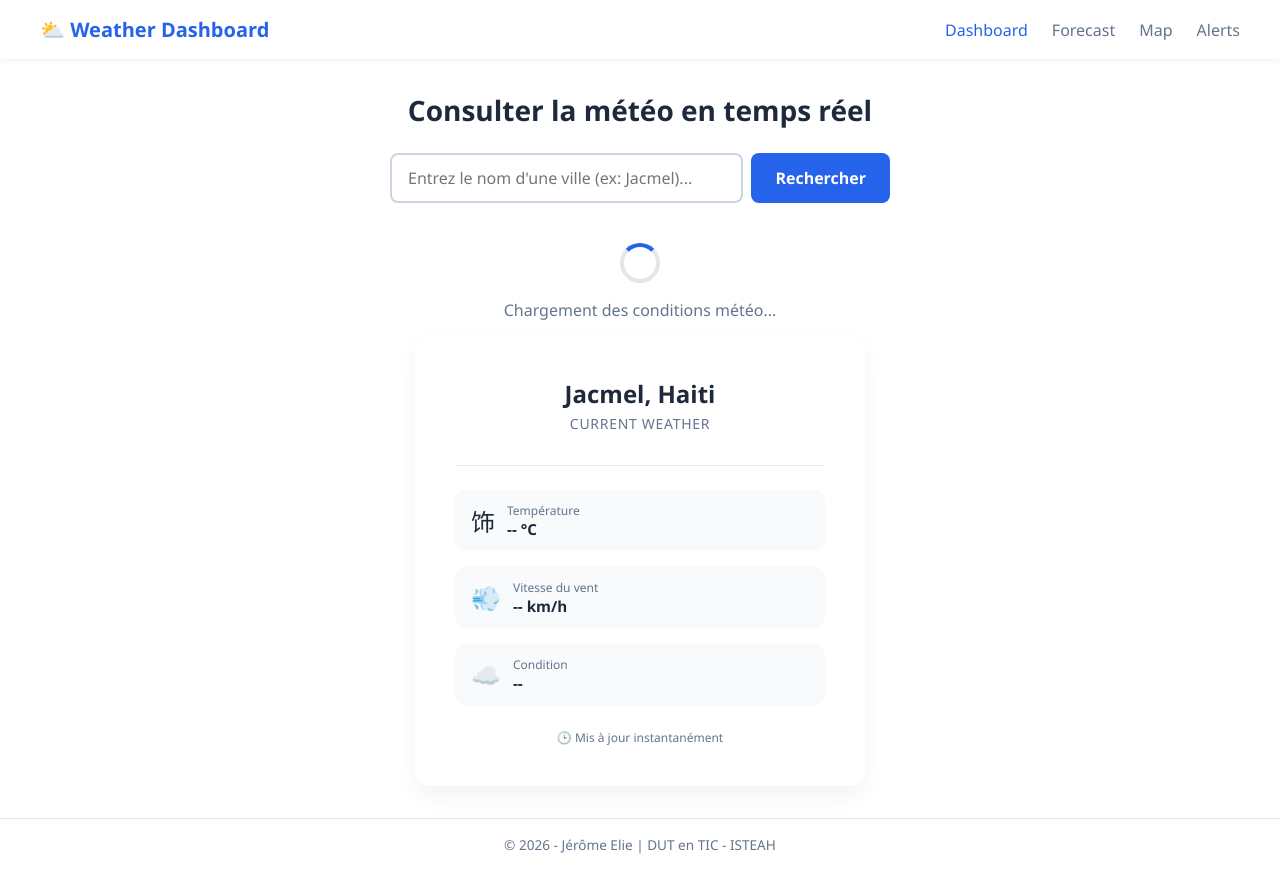
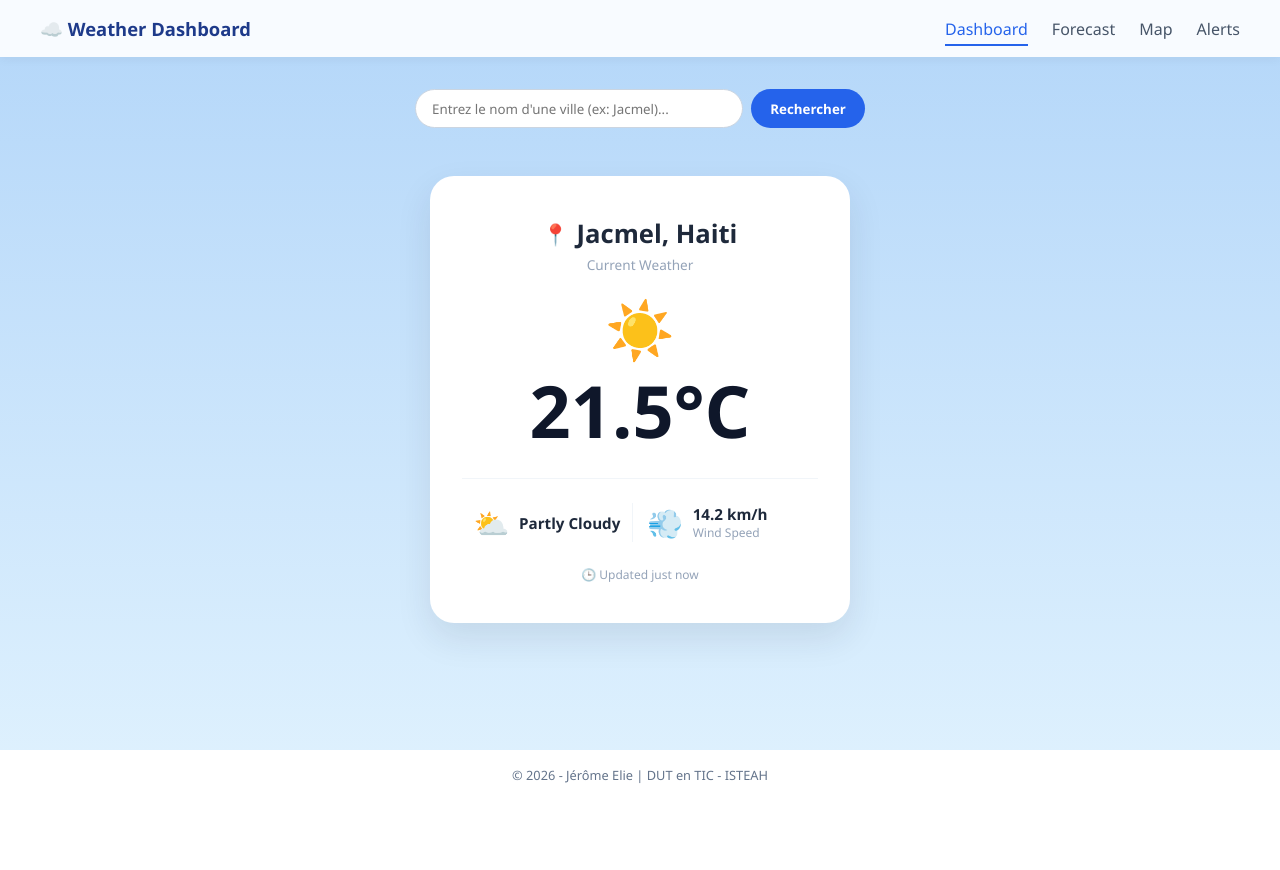
Before and after one commit to isteahppierrejules-tech/world-atlas-LOG3500, a plain HTML site: page index.html in a window 1280 px wide. After the commit the page ends 800 px from the top, so only its background shows below. Drawn offline with Linux system fonts and the light colour scheme.

Commit message:
Design parfait identique a la maquette de l'option 2

```diff
--- a/css/style.css
+++ b/css/style.css
@@ -1,4 +1,4 @@
-/* --- CSS RESET & VARIAB --- */
+/* --- RESET --- */
 * {
     margin: 0;
     padding: 0;
@@ -6,30 +6,20 @@
     font-family: 'Segoe UI', Tahoma, Geneva, Verdana, sans-serif;
 }
 
-:root {
-    --primary-color: #2563eb;
-    --primary-hover: #1d4ed8;
-    --background-gradient: linear-gradient(135deg, #e0f2fe 0%, #chbeff 100%);
-    --card-bg: #ffffff;
-    --text-main: #1e293b;
-    --text-muted: #64748b;
-    --error-color: #dc2626;
-    --error-bg: #ffeeef;
-}
-
 body {
-    background: var(--background-gradient);
-    color: var(--text-main);
+    /* Yon bèl koulè ble de fon dou ki repwodwi anbyans foto a */
+    background: linear-gradient(180deg, #b3d6f9 0%, #e0f2fe 100%);
     min-height: 100vh;
     display: flex;
     flex-direction: column;
 }
 
-/* --- HEADER & NAV --- */
+/* --- NAV BAR --- */
 header {
-    background-color: var(--card-bg);
-    box-shadow: 0 2px 4px rgba(0, 0, 0, 0.05);
+    background-color: rgba(255, 255, 255, 0.9);
+    backdrop-filter: blur(5px);
     padding: 1rem 2rem;
+    box-shadow: 0 2px 10px rgba(0,0,0,0.05);
 }
 
 nav {
@@ -42,9 +32,9 @@ nav {
 }
 
 .logo {
-    font-size: 1.25rem;
-    font-weight: bold;
-    color: var(--primary-color);
+    font-weight: 700;
+    color: #1e3a8a;
+    font-size: 1.15rem;
 }
 
 nav ul {
@@ -55,214 +45,181 @@ nav ul {
 
 nav ul li a {
     text-decoration: none;
-    color: var(--text-muted);
+    color: #475569;
     font-weight: 500;
-    transition: color 0.2s;
 }
 
-nav ul li a:hover, nav ul li a.active {
-    color: var(--primary-color);
+nav ul li a.active {
+    color: #2563eb;
+    border-bottom: 2px solid #2563eb;
+    padding-bottom: 4px;
 }
 
-/* --- MAIN LAYOUT --- */
+/* --- SEARCH BAR --- */
 main {
     flex: 1;
-    max-width: 800px;
+    max-width: 900px;
     width: 100%;
     margin: 0 auto;
     padding: 2rem 1rem;
 }
 
-/* --- RECHERCHE --- */
 .search-section {
-    text-align: center;
-    margin-bottom: 2.5rem;
-}
-
-.search-section h1 {
-    font-size: 1.75rem;
-    margin-bottom: 1.5rem;
-    color: var(--text-main);
+    margin-bottom: 2rem;
 }
 
 .search-group {
     display: flex;
     gap: 0.5rem;
-    max-width: 500px;
+    max-width: 450px;
     margin: 0 auto;
 }
 
 #country-input {
     flex: 1;
-    padding: 0.75rem 1rem;
-    border: 2px solid #cbd5e1;
-    border-radius: 8px;
-    font-size: 1rem;
+    padding: 0.6rem 1rem;
+    border: 1px solid #cbd5e1;
+    border-radius: 20px;
     outline: none;
-    transition: border-color 0.2s;
-}
-
-#country-input:focus {
-    border-color: var(--primary-color);
-}
-
-#country-input[aria-invalid="true"] {
-    border-color: var(--error-color);
-    background-color: #fff5f5;
 }
 
 button {
-    background-color: var(--primary-color);
+    background-color: #2563eb;
     color: white;
     border: none;
-    padding: 0.75rem 1.5rem;
-    border-radius: 8px;
-    font-size: 1rem;
+    padding: 0.6rem 1.2rem;
+    border-radius: 20px;
     font-weight: 600;
     cursor: pointer;
-    transition: background-color 0.2s;
-}
-
-button:hover {
-    background-color: var(--primary-hover);
 }
 
 .error-msg {
+    text-align: center;
+    color: #dc2626;
     margin-top: 0.5rem;
-    color: var(--error-color);
-    font-size: 0.875rem;
-    font-weight: 500;
+    font-size: 0.85rem;
 }
 
-/* --- LOADING SPINNER --- */
+/* --- SPINNER --- */
 .spinner-container {
-    display: flex;
-    flex-direction: column;
-    align-items: center;
-    gap: 1rem;
-    margin-top: 2rem;
-    color: var(--text-muted);
+    text-align: center;
+    margin: 2rem 0;
 }
-
 .spinner {
-    width: 40px;
-    height: 40px;
-    border: 4px solid rgba(0, 0, 0, 0.1);
-    border-top: 4px solid var(--primary-color);
+    width: 35px;
+    height: 35px;
+    border: 3px solid #cbd5e1;
+    border-top: 3px solid #2563eb;
     border-radius: 50%;
+    margin: 0 auto 0.5rem;
     animation: spin 1s linear infinite;
 }
+@keyframes spin { 100% { transform: rotate(360deg); } }
 
-@keyframes spin {
-    0% { transform: rotate(0deg); }
-    100% { transform: rotate(360deg); }
-}
-
-/* --- WEATHER CARD --- */
+/* --- THE WEATHER CARD (DESIGN SOU MAKÈT LA) --- */
 .result-container {
     display: flex;
     justify-content: center;
-    margin-top: 1rem;
+    align-items: center;
+    padding: 1rem 0;
 }
 
 .weather-card {
-    background-color: var(--card-bg);
-    border-radius: 16px;
-    box-shadow: 0 10px 25px rgba(0, 0, 0, 0.05);
-    padding: 2.5rem;
+    background: #ffffff;
+    border-radius: 24px;
+    box-shadow: 0 15px 35px rgba(30, 41, 59, 0.1);
+    padding: 2.5rem 2rem;
     width: 100%;
-    max-width: 450px;
+    max-width: 420px;
     text-align: center;
 }
 
-.weather-card h2 {
-    font-size: 1.5rem;
+.location-header {
+    display: flex;
+    justify-content: center;
+    align-items: center;
+    gap: 0.5rem;
     margin-bottom: 0.25rem;
 }
 
+.geo-icon {
+    font-size: 1.3rem;
+    color: #2563eb;
+}
+
+.weather-card h2 {
+    font-size: 1.6rem;
+    color: #1e293b;
+    font-weight: 700;
+}
+
 .current-label {
-    color: var(--text-muted);
-    font-size: 0.875rem;
-    text-transform: uppercase;
-    letter-spacing: 0.05em;
+    color: #94a3b8;
+    font-size: 0.85rem;
     margin-bottom: 1rem;
 }
 
-.temperature {
+.weather-icon-center {
     font-size: 3.5rem;
-    font-weight: 800;
-    color: var(--text-main);
-    display: block;
-    margin: 1rem 0;
+    margin: 0.5rem 0;
 }
 
-.weather-details {
-    display: grid;
-    grid-template-columns: 1xl 1fr;
-    gap: 1rem;
+.temperature {
+    font-size: 4.5rem;
+    font-weight: 800;
+    color: #0f172a;
+    line-height: 1;
+}
+
+/* Pòsyon separe an de a (Condition / Wind Speed) */
+.weather-meta {
+    display: flex;
+    justify-content: space-between;
+    align-items: center;
     margin-top: 2rem;
     padding-top: 1.5rem;
-    border-top: 1px solid #e2e8f0;
+    border-top: 1px solid #f1f5f9;
+}
+
+.meta-item {
+    display: flex;
+    align-items: center;
+    gap: 0.6rem;
+    width: 48%;
     text-align: left;
 }
 
-.detail-item {
-    display: flex;
-    align-items: center;
-    gap: 0.75rem;
-    background-color: #f8fafc;
-    padding: 0.75rem 1rem;
-    border-radius: 10px;
+.condition-box {
+    justify-content: center;
+    border-right: 1px solid #f1f5f9;
 }
 
-.detail-icon {
-    font-size: 1.5rem;
+.meta-icon {
+    font-size: 1.8rem;
 }
 
-.detail-title {
-    font-size: 0.75rem;
-    color: var(--text-muted);
+.meta-value {
+    font-size: 0.95rem;
+    font-weight: 700;
+    color: #1e293b;
 }
 
-.detail-value {
-    font-size: 0.95rem;
-    font-weight: 600;
+.meta-sub {
+    font-size: 0.75rem;
+    color: #94a3b8;
 }
 
 .update-time {
     margin-top: 1.5rem;
     font-size: 0.75rem;
-    color: var(--text-muted);
+    color: #94a3b8;
 }
 
-/* --- FOOTER --- */
 footer {
-    background-color: var(--card-bg);
+    background: #ffffff;
     text-align: center;
     padding: 1rem;
+    font-size: 0.8rem;
+    color: #64748b;
     margin-top: auto;
-    font-size: 0.85rem;
-    color: var(--text-muted);
-    border-top: 1px solid #e2e8f0;
 }
-
-/* --- RESPONSIVE DESIGN --- */
-@media (max-width: 600px) {
-    nav {
-        flex-direction: column;
-        gap: 1rem;
-    }
-    .search-group {
-        flex-direction: column;
-        width: 100%;
-    }
-    button {
-        width: 100%;
-    }
-    .weather-card {
-        padding: 1.5rem;
-    }
-    .temperature {
-        font-size: 2.75rem;
-    }
-}
--- a/index.html
+++ b/index.html
@@ -10,7 +10,7 @@
 
     <header>
         <nav>
-            <div class="logo">⛅ Weather Dashboard</div>
+            <div class="logo">☁️ Weather Dashboard</div>
             <ul>
                 <li><a href="#" class="active">Dashboard</a></li>
                 <li><a href="#">Forecast</a></li>
@@ -23,13 +23,11 @@
     <main>
         <!-- Seksyon Chèche a -->
         <section class="search-section">
-            <h1>Consulter la météo en temps réel</h1>
             <form id="search-form">
                 <div class="search-group">
                     <input type="text" id="country-input" placeholder="Entrez le nom d'une ville (ex: Jacmel)..." autocomplete="off">
-                    <button type="submit" id="search-button">Rechercher</button>
+                    <button type="submit">Rechercher</button>
                 </div>
-                <!-- Mesaj Erè Aksesibilite (aria) -->
                 <p id="error-message" class="error-msg" hidden></p>
             </form>
         </section>
@@ -40,36 +38,39 @@
             <p>Chargement des conditions météo...</p>
         </div>
 
-        <!-- Seksyon Kat Rezilta Météo -->
+        <!-- Seksyon Kat Rezilta Météo (Egzakteman tankou makèt la) -->
         <section id="result-section" class="result-container" hidden>
             <div class="weather-card">
-                <h2 id="country-name">Jacmel, Haiti</h2>
+                <div class="location-header">
+                    <span class="geo-icon">📍</span>
+                    <h2 id="country-name">Jacmel, Haiti</h2>
+                </div>
                 <p class="current-label">Current Weather</p>
 
-                <div class="weather-details">
-                    <div class="detail-item">
-                        <span class="detail-icon">饰️</span>
+                <!-- Ti solèy / nwaj dinamik -->
+                <div class="weather-icon-center">☀️</div>
+
+                <!-- Gwo chif Tanperati a nan mitan -->
+                <div class="temperature-container">
+                    <span id="country-capital" class="temperature">21.5°C</span>
+                </div>
+
+                <!-- Liy anba a ki separe an de blòk -->
+                <div class="weather-meta">
+                    <div class="meta-item condition-box">
+                        <span class="meta-icon">⛅</span>
+                        <span id="country-region" class="meta-value">Partly Cloudy</span>
+                    </div>
+                    <div class="meta-item wind-box">
+                        <span class="meta-icon">💨</span>
                         <div>
-                            <p class="detail-title">Température</p>
-                            <p id="country-capital" class="detail-value">-- °C</p>
-                        </div>
-                    </div>
-                    <div class="detail-item">
-                        <span class="detail-icon">💨</span>
-                        <div>
-                            <p class="detail-title">Vitesse du vent</p>
-                            <p id="country-population" class="detail-value">-- km/h</p>
-                        </div>
-                    </div>
-                    <div class="detail-item">
-                        <span class="detail-icon">☁️</span>
-                        <div>
-                            <p class="detail-title">Condition</p>
-                            <p id="country-region" class="detail-value">--</p>
+                            <p id="country-population" class="meta-value">14.2 km/h</p>
+                            <p class="meta-sub">Wind Speed</p>
                         </div>
                     </div>
                 </div>
-                <p class="update-time">🕒 Mis à jour instantanément</p>
+
+                <p class="update-time">🕒 Updated just now</p>
             </div>
         </section>
     </main>
```
